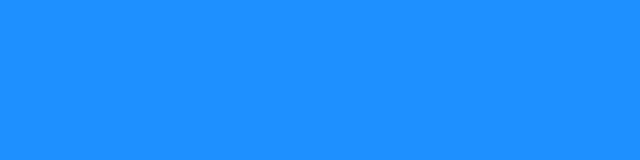
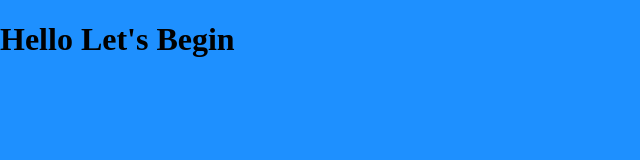
Before and after one commit to sicat-jane/template-test, a plain HTML site: page index.html in a window 1280 px wide. Shown: the whole page, without its empty margins (0-640 px from the left). Drawn offline with Linux system fonts and the light colour scheme.

Commit message:
lets try this one

```diff
--- a/index.html
+++ b/index.html
@@ -10,6 +10,7 @@
     <link rel="stylesheet" href="style.css">
 </head>
 <body>
+    <h1>Hello Let's Begin</h1>
 
     <!-- Script -->
     <script src="script.js"></script>
```
